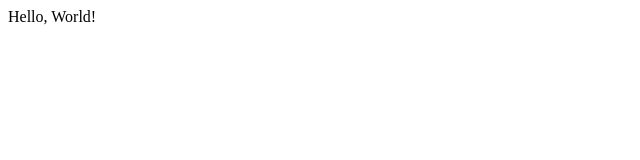
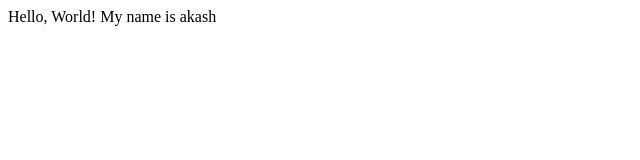
Before and after one commit to akashrane2609/akashrane2609.github.io, a plain HTML site: page index.html in a window 1280 px wide. Shown: the whole page, without its empty margins (0-640 px from the left). Drawn offline with Linux system fonts and the light colour scheme.

Commit message:
Updated Index

```diff
--- a/index.html
+++ b/index.html
@@ -1,5 +1,5 @@
 <html>
  <body>
-   Hello, World!
+   Hello, World! My name is akash
  </body>
 </html>
```
